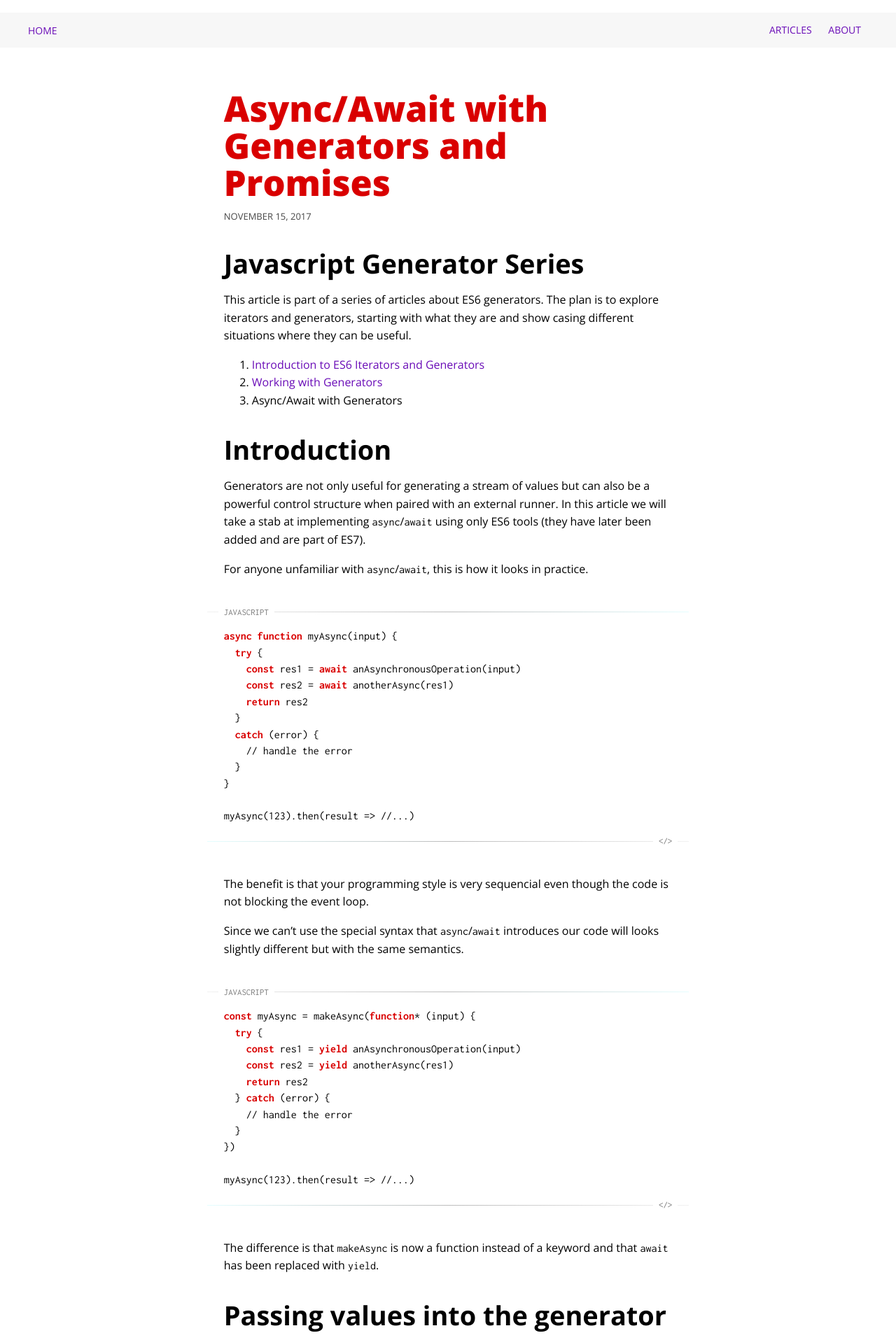
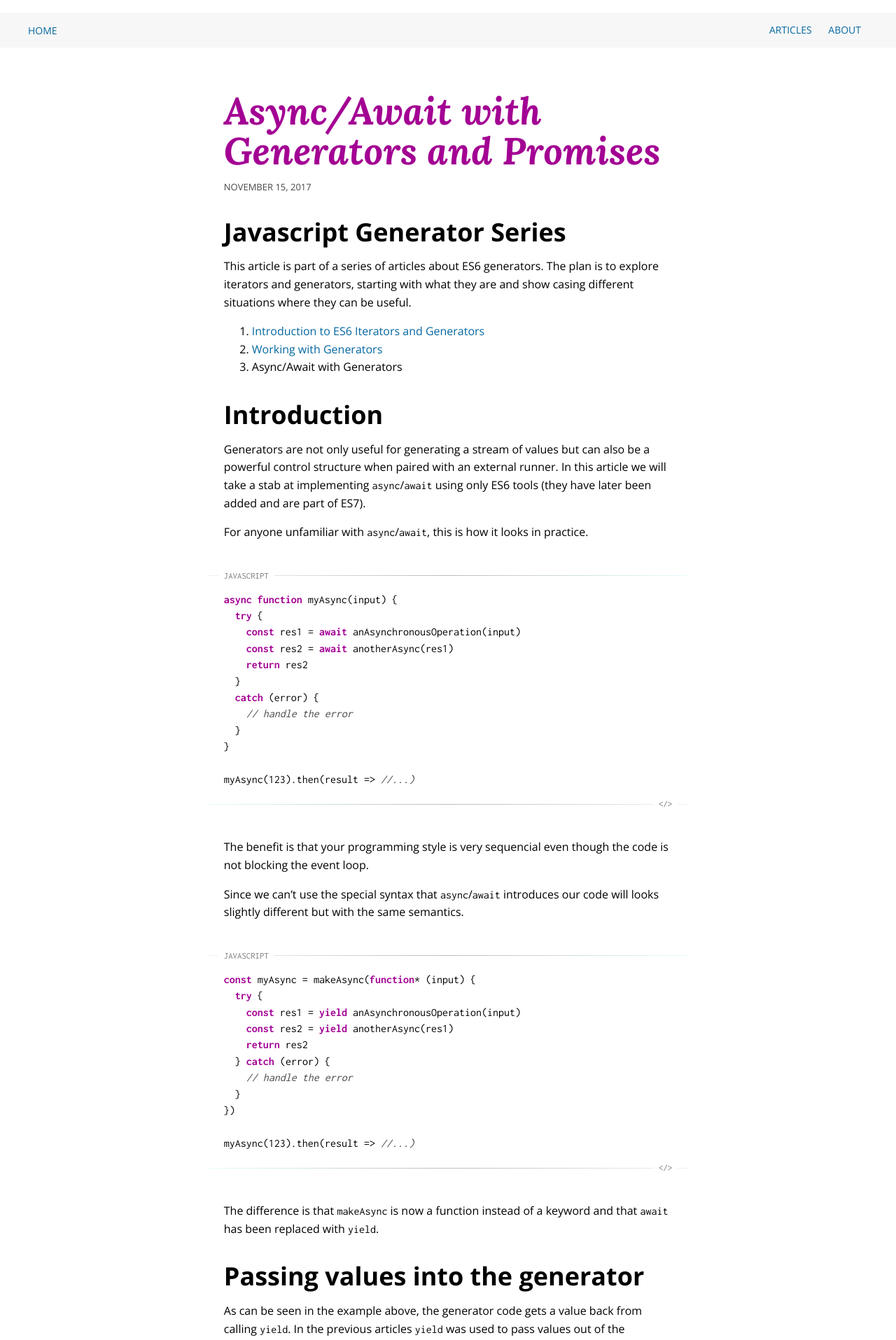
Before and after one commit to hallski/hallski.github.io, a Jekyll site: the page built from _posts/2017-11-15-async-await-with-generators.markdown, in a window 1280 px wide. Shown: the top 1915 px of the page at 70% size. Built offline with Jekyll 4.4.1, drawn with Linux system fonts in a browser that asks for light colours.

Commit message:
Use Lora for heading and tweak light colors again

```diff
--- a/css/style.css
+++ b/css/style.css
@@ -1,17 +1,19 @@
-@import url("https://fonts.googleapis.com/css2?family=Open+Sans:ital,wght@0,400;0,700;0,800;1,400&family=Inconsolata:wght@400;700&display=swap");
+@import url("https://fonts.googleapis.com/css2?family=Open+Sans:ital,wght@0,400;0,700;0,800;1,400&family=Inconsolata:wght@400;700&family=Lora:ital,wght@1,700&display=swap");
+
 :root {
   --grid: minmax(1.5em, 1fr) minmax(20rem, var(--content-max-width))
     minmax(1.5em, 1fr);
 
   --font-family-body: "Open Sans", sans-serif;
   --font-family-heading: "Open Sans", sans-serif;
+  --font-family-heading-1: "Lora", serif;
   --font-family-code: "Inconsolata", monospace;
 
   /* From type-scale.com */
-  --fs-h1: 3.157rem;
-  --fs-h2: 2.369rem;
-  --fs-h3: 1.777rem;
-  --fs-h4: 1.333rem;
+  --fs-h1: 3.375rem;
+  --fs-h2: 2.25rem;
+  --fs-h3: 1.5rem;
+  --fs-h4: 1rem;
   --fs-p: 1rem;
   --fs-nav-links: 0.875rem;
 
@@ -23,8 +25,8 @@
   --line-height-listing: 1.6;
 
   --clr-bg: white;
-  --clr-link: #690bb7;
-  --clr-primary:#d90000;
+  --clr-link: #0467a0;
+  --clr-primary:#a30093;
   --clr-text: black;
   --clr-box-bg: #f7f7f7;
   --clr-gray: #474747;
@@ -85,32 +87,33 @@ blockquote {
   background: var(--clr-box-bg);
 }
 
-h1,
-h2,
-h3,
-h4 {
-  font-family: var(--font-family-heading);
+h1 {
+  font-family: var(--font-family-heading-1);
   line-height: var(--line-height-heading);
-}
-
-h1 {
   color: var(--clr-primary);
   font-weight: 900;
   font-size: var(--fs-h1);
 }
 
 h2 {
+  font-family: var(--font-family-heading);
+  line-height: var(--line-height-heading);
   font-size: var(--fs-h2);
   margin: 1em 0 0.5em 0;
 }
 
 h3 {
+  font-family: var(--font-family-heading);
+  line-height: var(--line-height-heading);
   font-size: var(--fs-h3);
   margin-bottom: 0.75rem;
 }
 
 h4 {
+  font-family: var(--font-family-heading);
+  line-height: var(--line-height-heading);
   font-size: var(--fs-h4);
+  font-weight: 700;
 }
 
 p {
@@ -270,7 +273,7 @@ pre.highlight {
   overflow: auto;
 }
 
-.highlight .c {
+.highlight .c, .highlight .c1 {
   font-style: italic;
   color: var(--clr-gray);
 }
```
